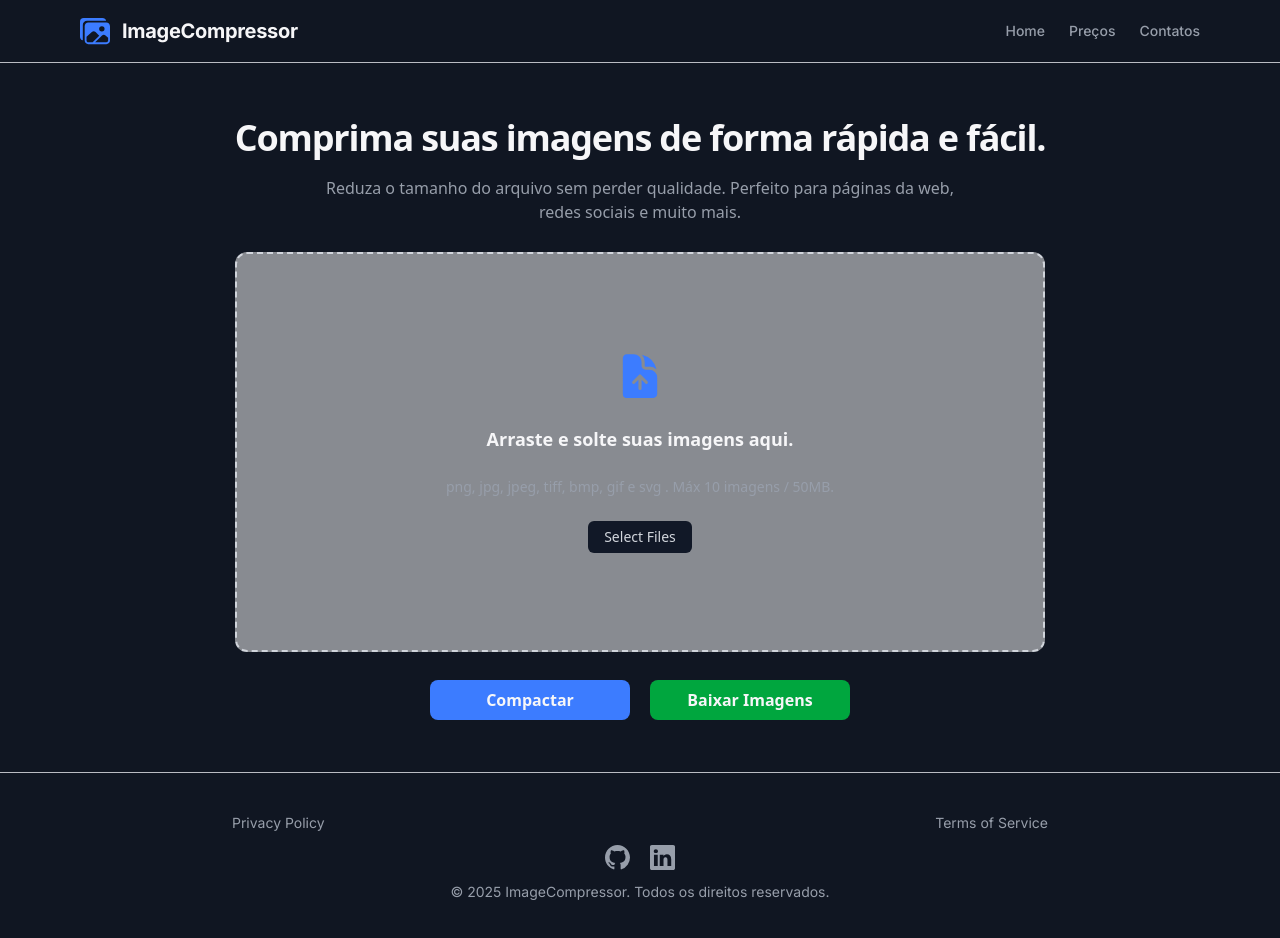
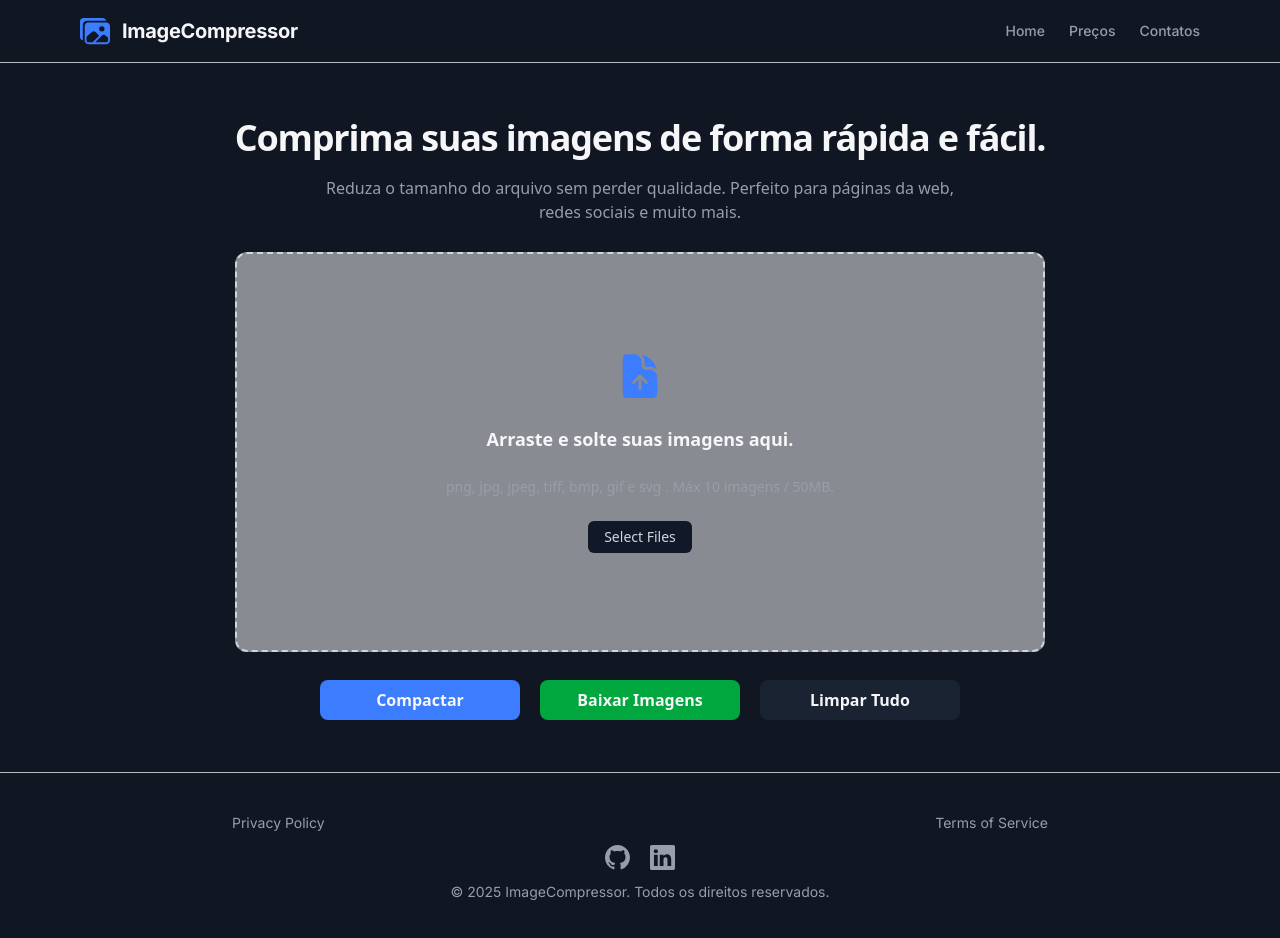
Before and after one commit to CarlosVarao/Compress_Image, a React (Vite) app: page / in a window 1280 px wide. Shown: the top 938 px of the page. Built offline with nearby package versions, Linux system fonts and the light colour scheme.

Commit message:
Add btn limpar

```diff
--- a/src/components/SectionUpload.tsx
+++ b/src/components/SectionUpload.tsx
@@ -95,6 +95,12 @@ export default function SectionUpload() {
     });
   }
 
+  function limparInputImgens() {
+    setOpenSectionImgs(true);
+    setImagens([]);
+    setErrorMensage(null);
+  }
+
   return (
     <div className="flex flex-col gap-10 py-13">
       <div className="flex flex-col gap-7">
@@ -153,8 +159,7 @@ export default function SectionUpload() {
 
               {/* Lista de imagens */}
               <div
-                className={`text-[#f6f6f8] flex w-full h-full  gap-5 ${
-                  fewImages
+                className={`text-[#f6f6f8] flex w-full h-full  gap-5 ${fewImages
                   ? "justify-center"
                   : "justify-start overflow-x-scroll"
                   }`}
@@ -237,6 +242,13 @@ export default function SectionUpload() {
           >
             Baixar Imagens
           </button>
+
+          <button
+            className="w-[200px] h-10 cursor-pointer text-[#f6f6f8] px-6 rounded-lg bg-gray-800/70 font-semibold hover:bg-gray-800 transition-all duration-200"
+            onClick={limparInputImgens}
+          >
+            Limpar Tudo
+          </button>
         </div>
       </div>
     </div>
```
Lines whose indentation alone changed are shown as unchanged.
